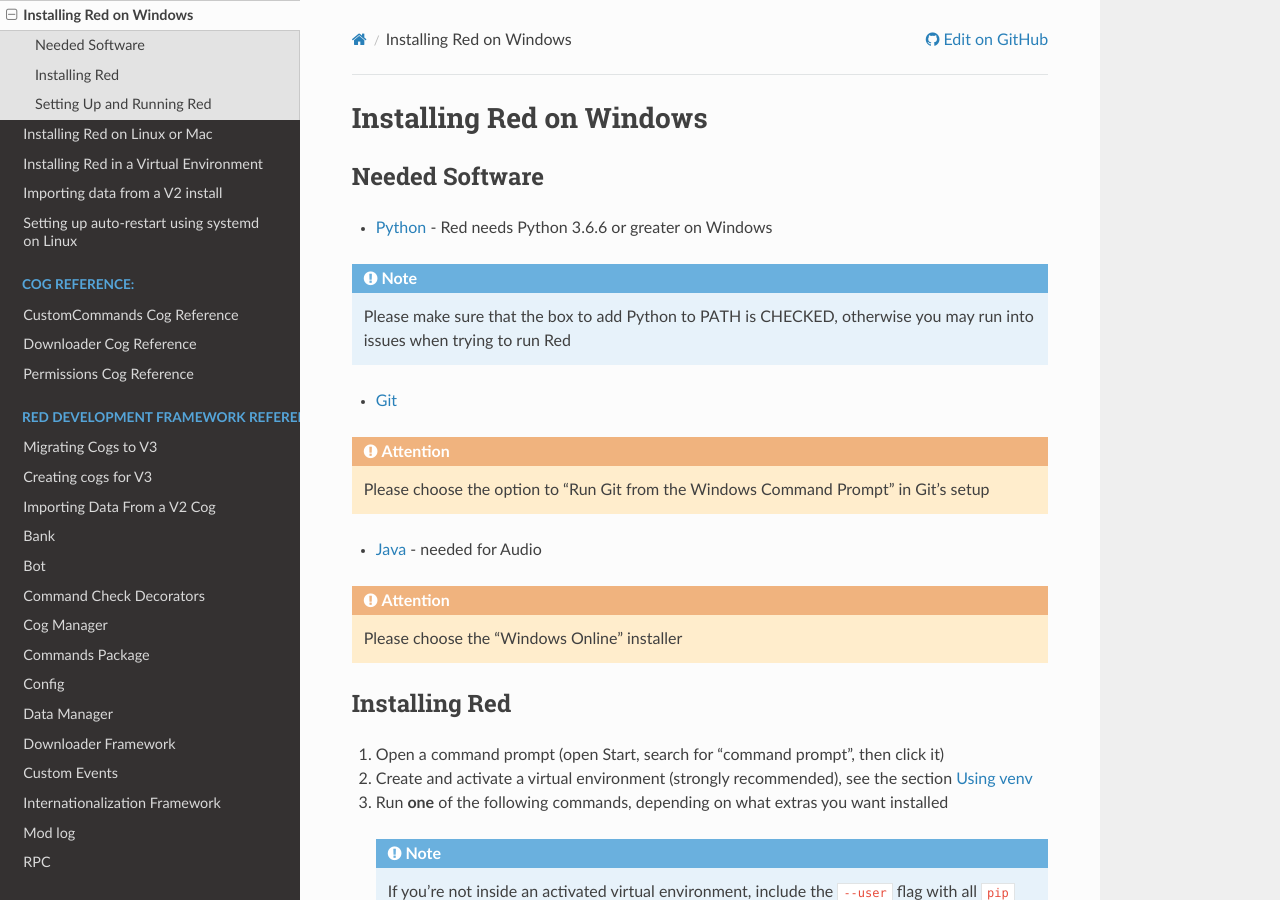
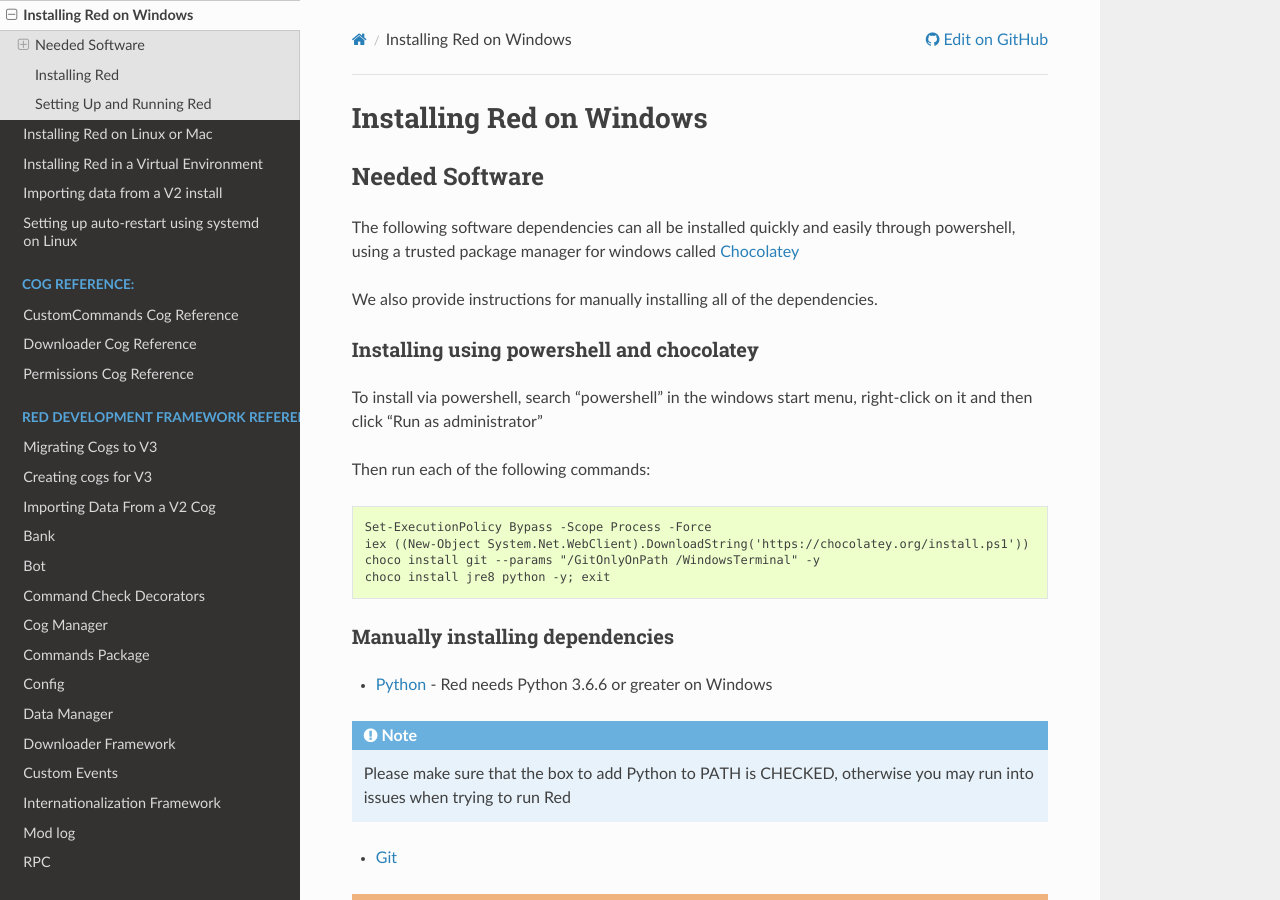
Before and after one commit to Renirous/Red-DiscordBot, a Sphinx documentation site: the page built from docs/install_windows.rst, in a window 1280 px wide and 900 px high. Built offline with Sphinx 7.4.7 and the Read the Docs theme 2.0.0, drawn with Linux system fonts in a browser that asks for light colours; the version number could not be read and is left out.

Commit message:
[Docs] Chocolately/PowerShell install instructions for Windows (#2364)

```diff
--- a/docs/conf.py
+++ b/docs/conf.py
@@ -195,7 +195,7 @@
 
 # A list of regular expressions that match URIs that should not be
 # checked when doing a linkcheck build.
-linkcheck_ignore = [r"https://java.com*"]
+linkcheck_ignore = [r"https://java.com*", r"https://chocolatey.org*"]
 
 
 # -- Options for extensions -----------------------------------------------
--- a/docs/install_windows.rst
+++ b/docs/install_windows.rst
@@ -7,6 +7,32 @@
 ---------------
 Needed Software
 ---------------
+
+The following software dependencies can all be installed quickly and easily through powershell,
+using a trusted package manager for windows called `Chocolatey <https://chocolatey.org>`_
+
+We also provide instructions for manually installing all of the dependencies.
+
+******************************************
+Installing using powershell and chocolatey
+******************************************
+
+To install via powershell, search "powershell" in the windows start menu,
+right-click on it and then click "Run as administrator"
+
+Then run each of the following commands:
+
+.. code-block:: none
+
+    Set-ExecutionPolicy Bypass -Scope Process -Force
+    iex ((New-Object System.Net.WebClient).DownloadString('https://chocolatey.org/install.ps1'))
+    choco install git --params "/GitOnlyOnPath /WindowsTerminal" -y
+    choco install jre8 python -y; exit
+
+
+********************************
+Manually installing dependencies
+********************************
 
 * `Python <https://www.python.org/downloads/>`_ - Red needs Python 3.6.6 or greater on Windows
 
```
